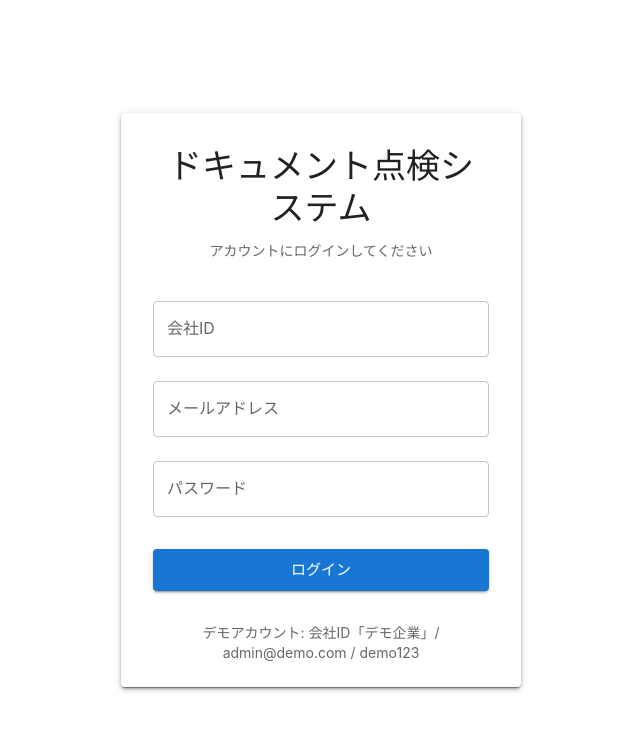
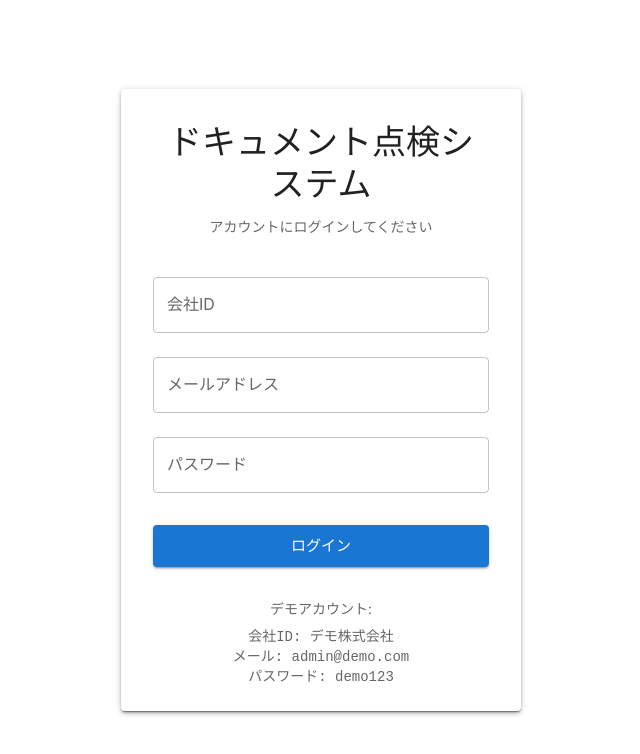
Before and after one commit to masaki00910/AI-OCR-System, a React (Vite) app in the folder frontend/: page /login in a window 1280 px wide. Shown: the top 754 px of the page, without its empty margins (319-959 px from the left). Built offline with nearby package versions, Linux system fonts and the light colour scheme; no server answers.

Commit message:
Improve demo account display: update company name and add clickable copy functionality

```diff
--- a/frontend/src/pages/LoginPage.tsx
+++ b/frontend/src/pages/LoginPage.tsx
@@ -167,8 +167,23 @@ const LoginPage: React.FC = () => {
               </form>
 
               <Box mt={2} textAlign="center">
-                <Typography variant="body2" color="text.secondary">
-                  デモアカウント: 会社ID「デモ企業」/ admin@demo.com / demo123
+                <Typography variant="body2" color="text.secondary" sx={{ mb: 1 }}>
+                  デモアカウント:
+                </Typography>
+                <Typography variant="body2" color="text.secondary" sx={{ fontFamily: 'monospace', cursor: 'pointer' }}
+                  onClick={() => navigator.clipboard?.writeText('デモ株式会社')}
+                  title="クリックでコピー">
+                  会社ID: デモ株式会社
+                </Typography>
+                <Typography variant="body2" color="text.secondary" sx={{ fontFamily: 'monospace', cursor: 'pointer' }}
+                  onClick={() => navigator.clipboard?.writeText('admin@demo.com')}
+                  title="クリックでコピー">
+                  メール: admin@demo.com
+                </Typography>
+                <Typography variant="body2" color="text.secondary" sx={{ fontFamily: 'monospace', cursor: 'pointer' }}
+                  onClick={() => navigator.clipboard?.writeText('demo123')}
+                  title="クリックでコピー">
+                  パスワード: demo123
                 </Typography>
               </Box>
             </CardContent>
```
